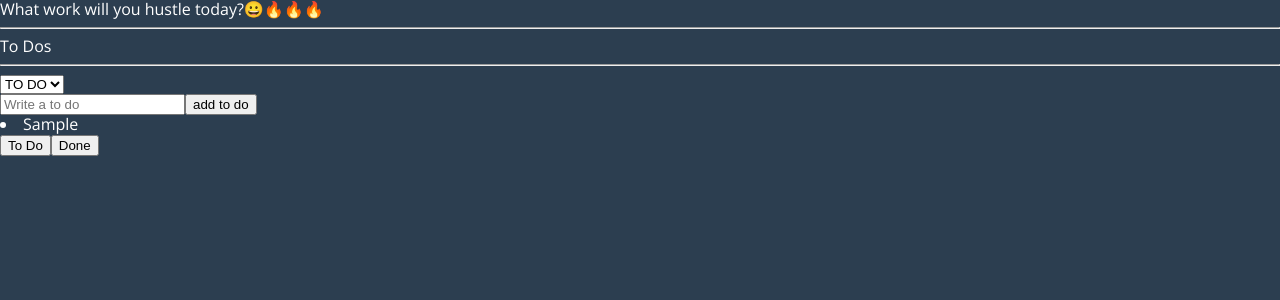
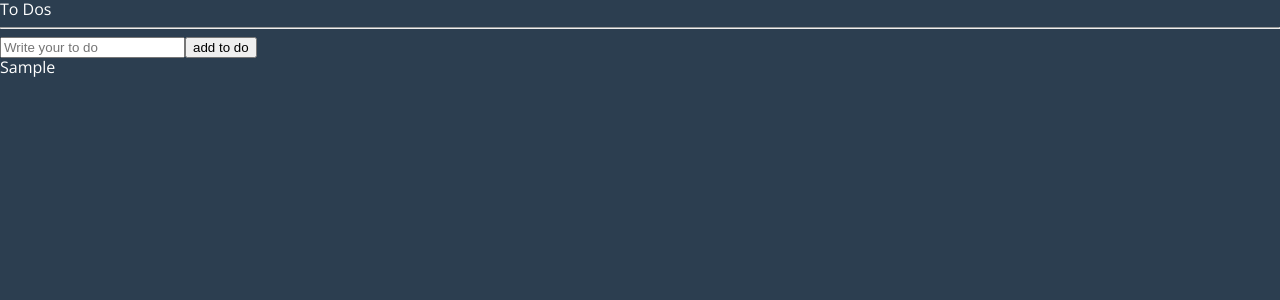
Before and after one commit to hijunglit/watflix, a React (Create React App) app: page / in a window 1280 px wide. Both pictures are taken after typing "Sample" into the empty fields and a click on the button "add to do". Shown: the top 300 px of the page. Built offline with nearby package versions, Linux system fonts and the light colour scheme.

Commit message:
todo recap(setup)

```diff
--- a/src/atom.ts
+++ /dev/null
@@ -1,29 +0,0 @@
-import { atom, selector } from "recoil";
-
-export enum Categories {
-  "TO_DO" = "TO_DO",
-  "DOING" = "DOING",
-  "DONE" = "DONE",
-}
-
-export type IToDo = {
-    text: string;
-    id: number;
-    category: Categories;
-  };
-export const categoryState = atom<Categories>({
-  key: "category",
-  default: Categories.TO_DO,
-});
-export const toDoState = atom<IToDo[]>({
-    key: "toDo",
-    default: [],
-  });
-export const toDoSelector = selector({
-    key: 'FilterToDoState',
-    get: ({get}) => {
-      const toDos = get(toDoState);
-      const category = get(categoryState);
-      return toDos.filter((toDo) => toDo.category === category);
-    },
-  });
--- a/src/components/CreateToDo.tsx
+++ /dev/null
@@ -1,33 +0,0 @@
-import { useForm } from "react-hook-form";
-import { useRecoilValue, useSetRecoilState } from "recoil";
-import { categoryState, toDoState } from "../atom";
-
-type IForm = {
-  toDo: string;
-};
-
-function CreateToDo() {
-  const setToDos = useSetRecoilState(toDoState); // recoil
-  const category = useRecoilValue(categoryState);
-  const { register, handleSubmit, setValue } = useForm<IForm>();
-
-  const onVaild = ({ toDo }: IForm) => {
-    setToDos((oldTodos) => [
-      { text: toDo, id: Date.now(), category },
-      ...oldTodos,
-    ]);
-    setValue("toDo", "");
-  };
-
-  return (
-    <form onSubmit={handleSubmit(onVaild)}>
-      <input
-        {...register("toDo", { required: "Please write a to do" })}
-        placeholder='Write a to do'
-      />
-      <button>add to do</button>
-    </form>
-  );
-}
-
-export default CreateToDo;
--- a/src/components/ToDo.tsx
+++ /dev/null
@@ -1,45 +0,0 @@
-import { useRecoilValue, useSetRecoilState } from "recoil";
-import { Categories, IToDo, toDoSelector, toDoState } from "../atom";
-import React from "react";
-
-function ToDo({ text, category, id }: IToDo) {
-  const setToDos = useSetRecoilState(toDoState);
-  const onClick = (event: React.MouseEvent<HTMLButtonElement>) => {
-    const {
-      currentTarget: { name },
-    } = event;
-    console.log("I want to", name);
-    setToDos((oldToDos) => {
-      const targetIndex = oldToDos.findIndex((toDo) => toDo.id === id);
-      const newToDo = { text, id, category: name as any };
-      console.log(toDoSelector);
-      return [
-        ...oldToDos.slice(0, targetIndex),
-        newToDo,
-        ...oldToDos.slice(targetIndex + 1),
-      ];
-    });
-  };
-  return (
-    <>
-      <li>{text}</li>
-      {category !== Categories.DOING && (
-        <button name={Categories.DOING} onClick={onClick}>
-          To Do
-        </button>
-      )}
-      {category !== Categories.TO_DO && (
-        <button name={Categories.TO_DO} onClick={onClick}>
-          Doing
-        </button>
-      )}
-      {category !== Categories.DONE && (
-        <button name={Categories.DONE} onClick={onClick}>
-          Done
-        </button>
-      )}
-    </>
-  );
-}
-
-export default ToDo;
--- a/src/components/ToDoList.tsx
+++ b/src/components/ToDoList.tsx
@@ -1,32 +1,48 @@
-import React, { useState } from "react";
-import { SubmitHandler, useForm } from "react-hook-form";
-import { useRecoilState, useRecoilValue } from "recoil";
-import styled from "styled-components";
-import CreateToDo from "./CreateToDo";
-import { Categories, categoryState, toDoSelector, toDoState } from "../atom";
-import ToDo from "./ToDo";
+import { useRecoilState } from "recoil";
+import { atom } from "recoil";
+import { useForm, SubmitHandler } from "react-hook-form";
+
+type IForm = {
+  toDo: string;
+};
+interface IToDo {
+  text: string;
+  id: number;
+  category: "TO_DO" | "DOING" | "DONE";
+}
+
+const toDoState = atom<IToDo[]>({
+  key: "toDo",
+  default: [],
+});
 
 function ToDoList() {
-  const toDos = useRecoilValue(toDoSelector);
-  const [category, setCategory] = useRecoilState(categoryState);
-  const onInput = (event: React.FormEvent<HTMLSelectElement>) => {
-    setCategory(event.currentTarget.value as any);
+  const [toDos, setToDos] = useRecoilState(toDoState);
+  const { register, handleSubmit, setValue } = useForm<IForm>();
+  const handleValid = ({ toDo }: IForm) => {
+    setToDos((oldToDos) => [
+      { text: toDo, id: Date.now(), category: "TO_DO" },
+      ...oldToDos,
+    ]);
+    setValue("toDo", "");
   };
   return (
     <>
-      <h1>What work will you hustle today?😀🔥🔥🔥</h1>
-      <hr />
       <h1>To Dos</h1>
       <hr />
-      <select value={category} onInput={onInput}>
-        <option value={Categories.TO_DO}>TO DO</option>
-        <option value={Categories.DOING}>Doing</option>
-        <option value={Categories.DONE}>DONE</option>
-      </select>
-      <CreateToDo />
-      {toDos?.map((toDo) => (
-        <ToDo key={toDo.id} {...toDo} />
-      ))}
+      <form onSubmit={handleSubmit(handleValid)}>
+        <input
+          {...register("toDo", { required: "Write your to do!" })}
+          type='text'
+          placeholder='Write your to do'
+        />
+        <button>add to do</button>
+      </form>
+      <ul>
+        {toDos.map((todo) => (
+          <li key={todo.id}>{todo.text}</li>
+        ))}
+      </ul>
     </>
   );
 }
```
